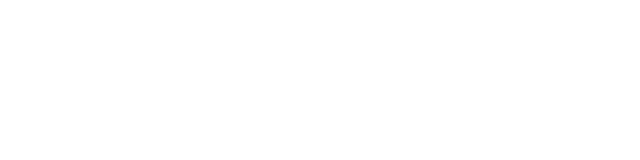
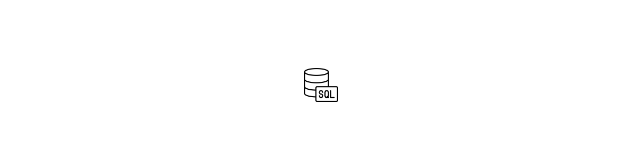
Before and after one commit to selengecagin/openai-sql-generator, a React (Vite) app in the folder client/: page / in a window 1280 px wide. Shown: the top 160 px of the page, without its empty margins (319-959 px from the left). Built offline with nearby package versions, Linux system fonts and the light colour scheme.

Commit message:
Display SQL logo in React component with CSS styling

```diff
--- a/client/src/App.jsx
+++ b/client/src/App.jsx
@@ -1,8 +1,12 @@
 import styles from "./index.module.css";
+import sqlLogo from "./assets/sql-logo.png";
 
 function App() {
-
-  return <main className={styles.main}></main>;
+  return (
+    <main className={styles.main}>
+      <img src={sqlLogo} alt="sql-logo" className={styles.icon} />
+    </main>
+  );
 }
 
 export default App;
```
Also changed, not shown: client/src/assets/sql-logo.png (added).
